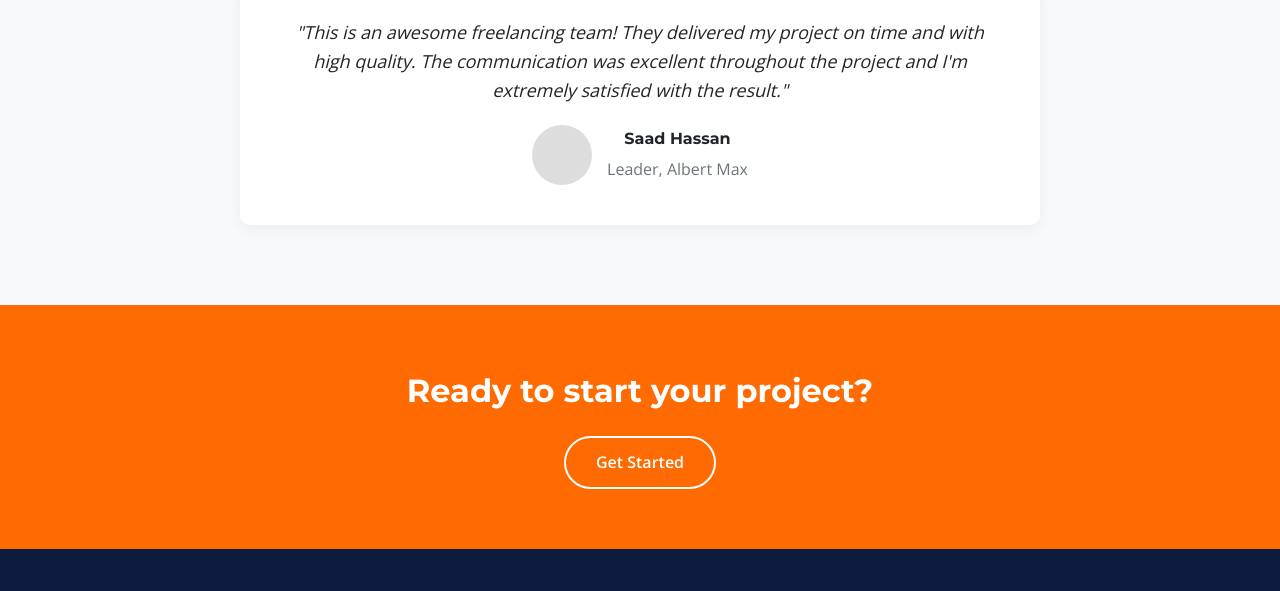
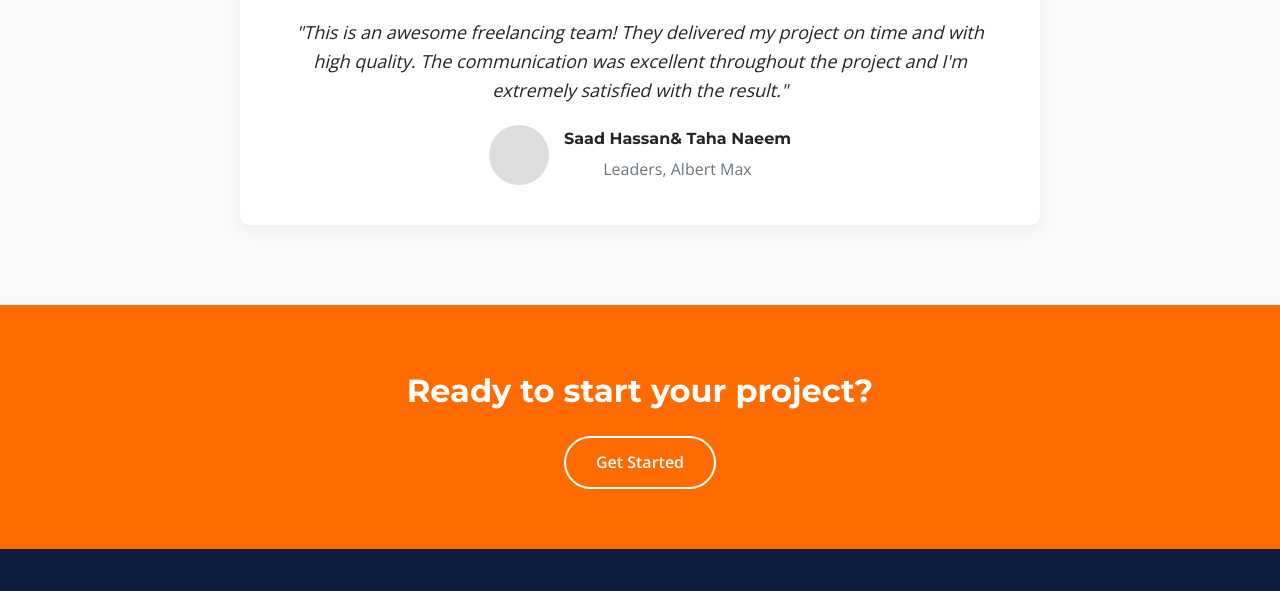
Before and after one commit to ST-BUSSINESS-WORKSPACE/Albert-Max, a plain HTML site: page index.html in a window 1280 px wide. Shown: the part 2180-2771 px from the top of the page. Drawn offline with nearby package versions, Linux system fonts and the light colour scheme.

Commit message:
Update index.html

```diff
--- a/index.html
+++ b/index.html
@@ -135,8 +135,8 @@
                 <div class="testimonial-author">
                     <div class="author-image"></div>
                     <div class="author-details">
-                        <h4>Saad Hassan</h4>
-                        <p>Leader, Albert Max</p>
+                        <h4>Saad Hassan& Taha Naeem</h4>
+                        <p>Leaders, Albert Max</p>
                     </div>
                 </div>
             </div>
```
